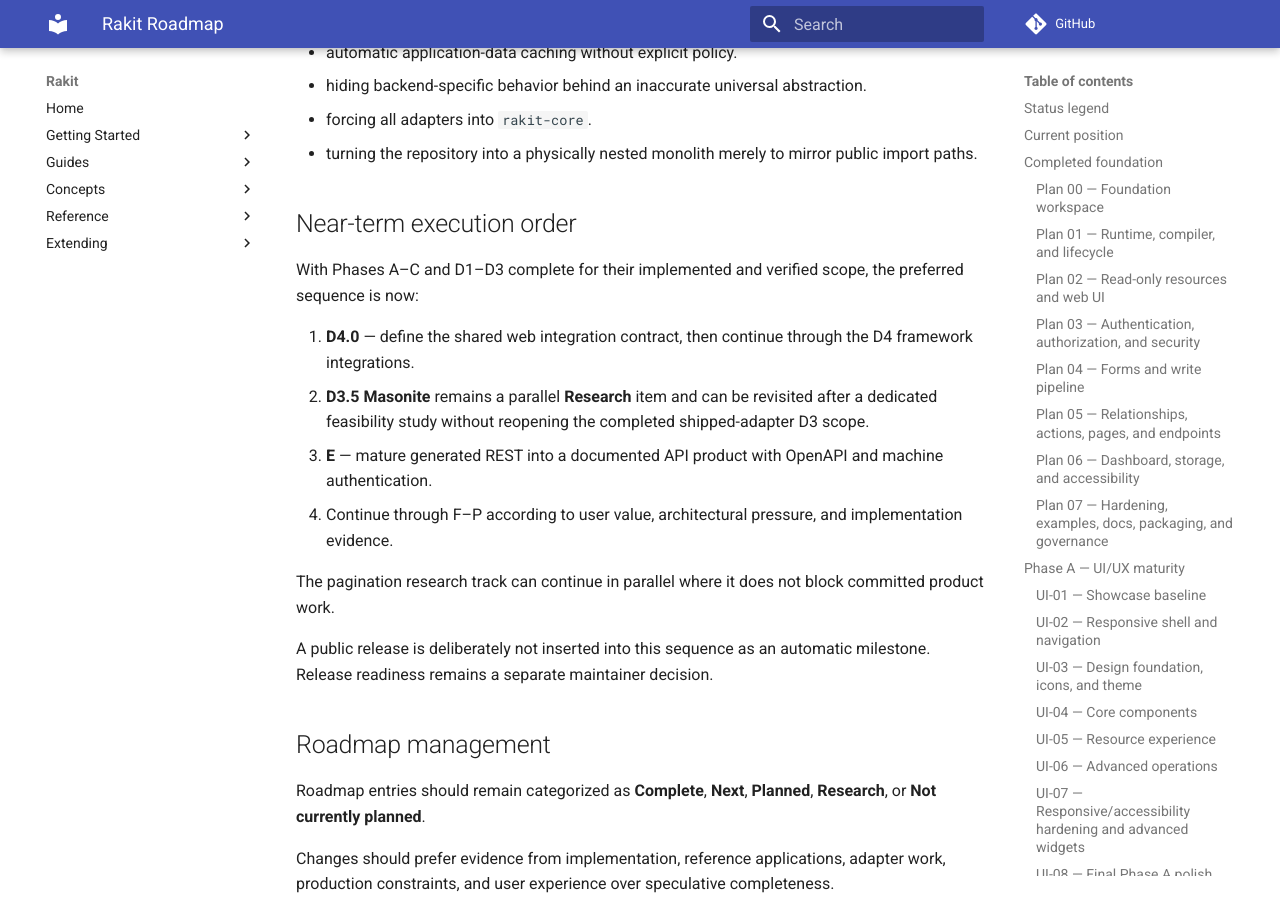
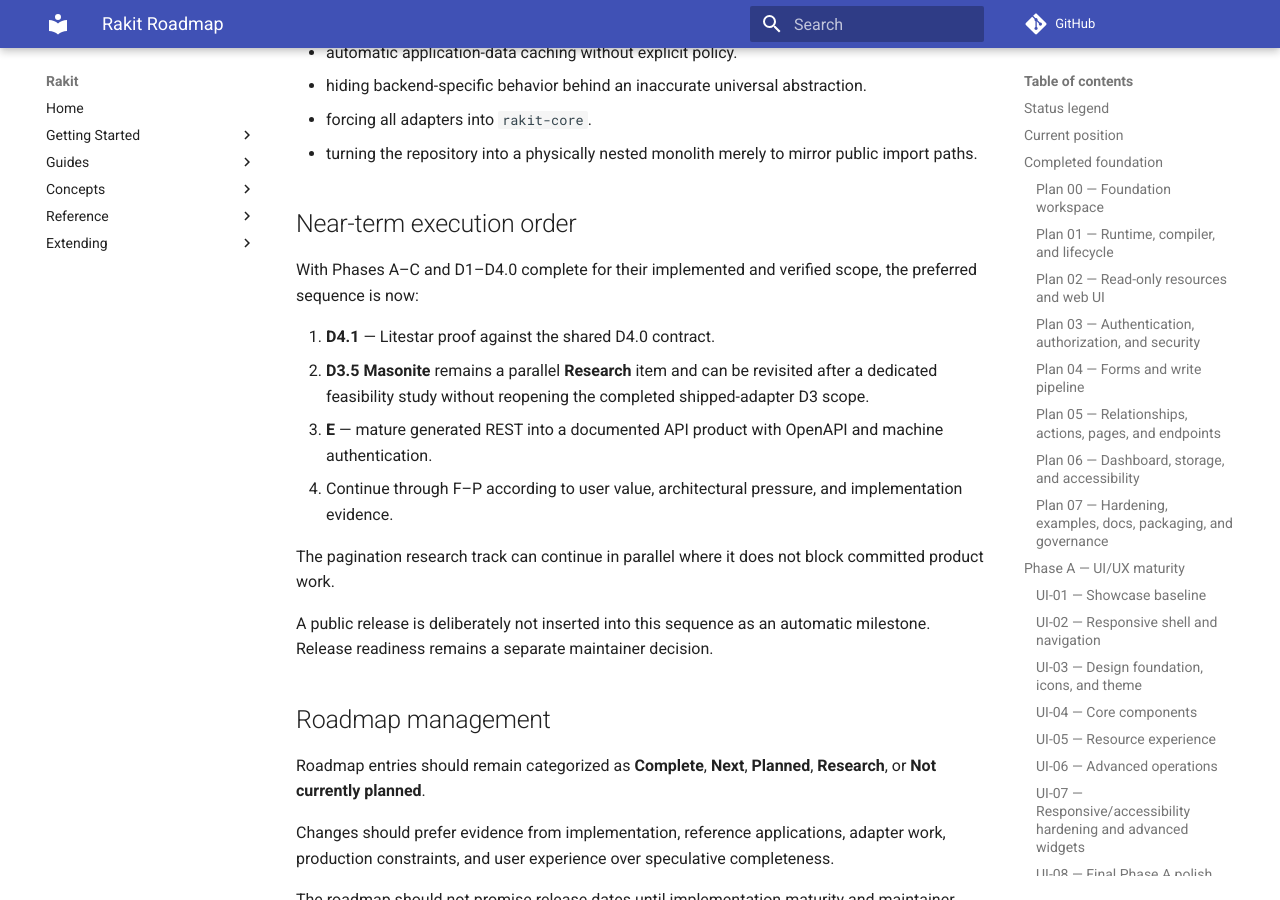
Before and after one commit to wihlarkop/rakit, an MkDocs documentation site: the page built from docs/roadmap.md, in a window 1280 px wide and 900 px high, scrolled down 29992 px. Built offline with MkDocs 1.6.1 and Material for MkDocs 9.7.7, drawn with Linux system fonts in a browser that asks for light colours; comment, search, counter and statistics services are not loaded; some of the changed text lies outside the part shown.

Commit message:
docs(roadmap): mark D4.0 complete

```diff
--- a/docs/roadmap.md
+++ b/docs/roadmap.md
@@ -943,9 +943,9 @@
 
 ## Near-term execution order
 
-With Phases A–C and D1–D3 complete for their implemented and verified scope, the preferred sequence is now:
+With Phases A–C and D1–D4.0 complete for their implemented and verified scope, the preferred sequence is now:
 
-1. **D4.0** — define the shared web integration contract, then continue through the D4 framework integrations.
+1. **D4.1** — Litestar proof against the shared D4.0 contract.
 2. **D3.5 Masonite** remains a parallel **Research** item and can be revisited after a dedicated feasibility study without reopening the completed shipped-adapter D3 scope.
 3. **E** — mature generated REST into a documented API product with OpenAPI and machine authentication.
 4. Continue through F–P according to user value, architectural pressure, and implementation evidence.
```
Also changed, not shown: other parts of docs/roadmap.md (+2 -2 lines).
